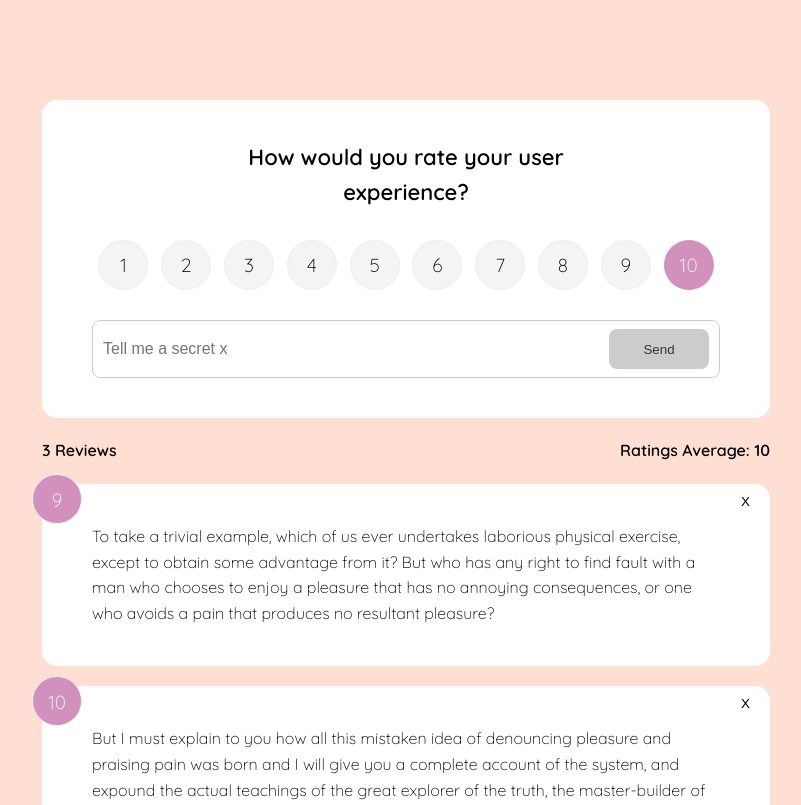
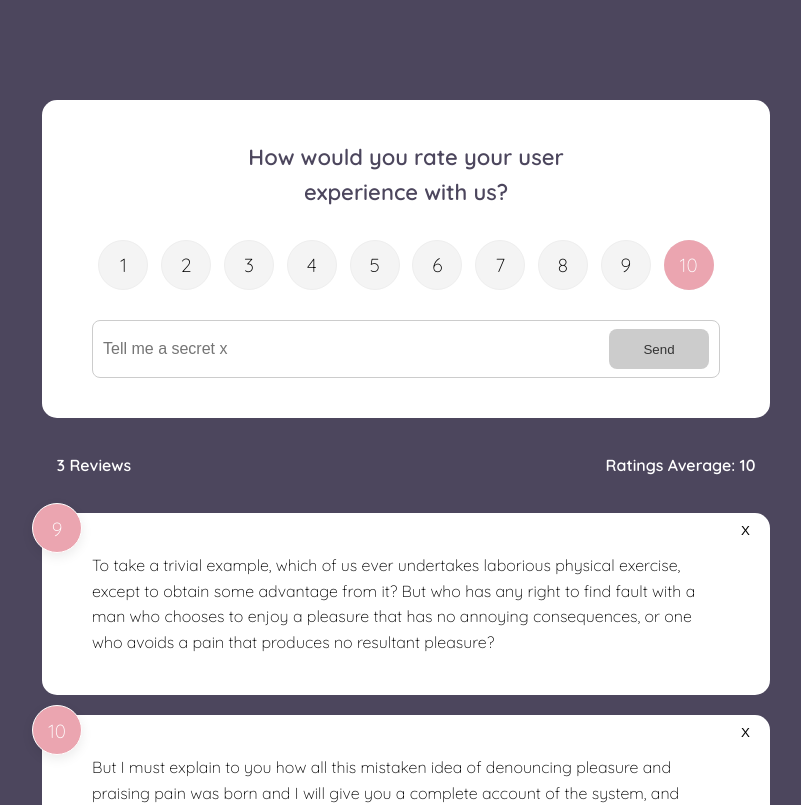
Before and after one commit to CutieMath/svelte, a Svelte app: page / in a window 1280 px wide. Shown: the top 805 px of the page, without its empty margins (234-1035 px from the left). Built offline with nearby package versions, Linux system fonts and the light colour scheme.

Commit message:
edit styling

```diff
--- a/public/global.css
+++ b/public/global.css
@@ -8,7 +8,7 @@
 
 body {
 	font-family: 'Quicksand', sans-serif;
-	background-color:#FFDFD3;
+	background-color: #4C465D;
 	line-height: 1.6;
 }
 
--- a/src/UI/Button.svelte
+++ b/src/UI/Button.svelte
@@ -19,11 +19,10 @@
         cursor: pointer;
     }
     .primary {
-        background-color: black;
+        background-color: #4C465D;
     }
-
     .secondary {
-        background: #ff6a95;
+        background: #EBA5B0;
     }
     button:hover {
         transform: scale(0.98);
--- a/src/components/FeedbackForm.svelte
+++ b/src/components/FeedbackForm.svelte
@@ -22,7 +22,7 @@
 
 <Card>
     <header>
-        <h2>How would you rate your user experience?</h2>
+        <h2>How would you rate your user experience with us?</h2>
     </header>
     <form>
         <RatingSelect />
@@ -48,6 +48,7 @@
     font-size: 22px;
     font-weight: 600;
     text-align: center;
+    color: #4C465D;
   }
   .input-group {
     display: flex;
@@ -67,7 +68,6 @@
   }
   .message{
     padding-top: 10px;
-    text-align: center;
-    color: rebeccapurple;
+    text-align: left;
   }
 </style>
--- a/src/components/FeedbackItem.svelte
+++ b/src/components/FeedbackItem.svelte
@@ -27,13 +27,14 @@
         left: -10px;
         width: 50px;
         height: 50px;
-        background: #D291BC;
+        background: #EBA5B0;
         color: #fff;
-        border: 1px #eee solid;
+        border: 1px #fff solid;
         border-radius: 50%;
         padding: 10px;
         text-align: center;
         font-size: 19px;
+        box-shadow: rgba(0, 0, 0, 0.08) 0px 4px 12px;
     }
     .close-button {
         position: absolute;
--- a/src/components/FeedbackStats.svelte
+++ b/src/components/FeedbackStats.svelte
@@ -14,5 +14,7 @@
         display: flex;
         justify-content: space-between;
         align-items: center;
+        color: #fff;
+        padding: 2%;
     }
 </style>
--- a/src/components/RatingSelect.svelte
+++ b/src/components/RatingSelect.svelte
@@ -103,7 +103,7 @@
     }
 
     .rating li:hover {
-        background: #D291BC;
+        background: #EBA5B0;
         color: #fff;
     }
 
@@ -114,7 +114,7 @@
 
     /* Style the selected */
     [type='radio']:checked ~ label {
-        background: #D291BC;
+        background: #EBA5B0;
         color: #fff;
     }
 
```
